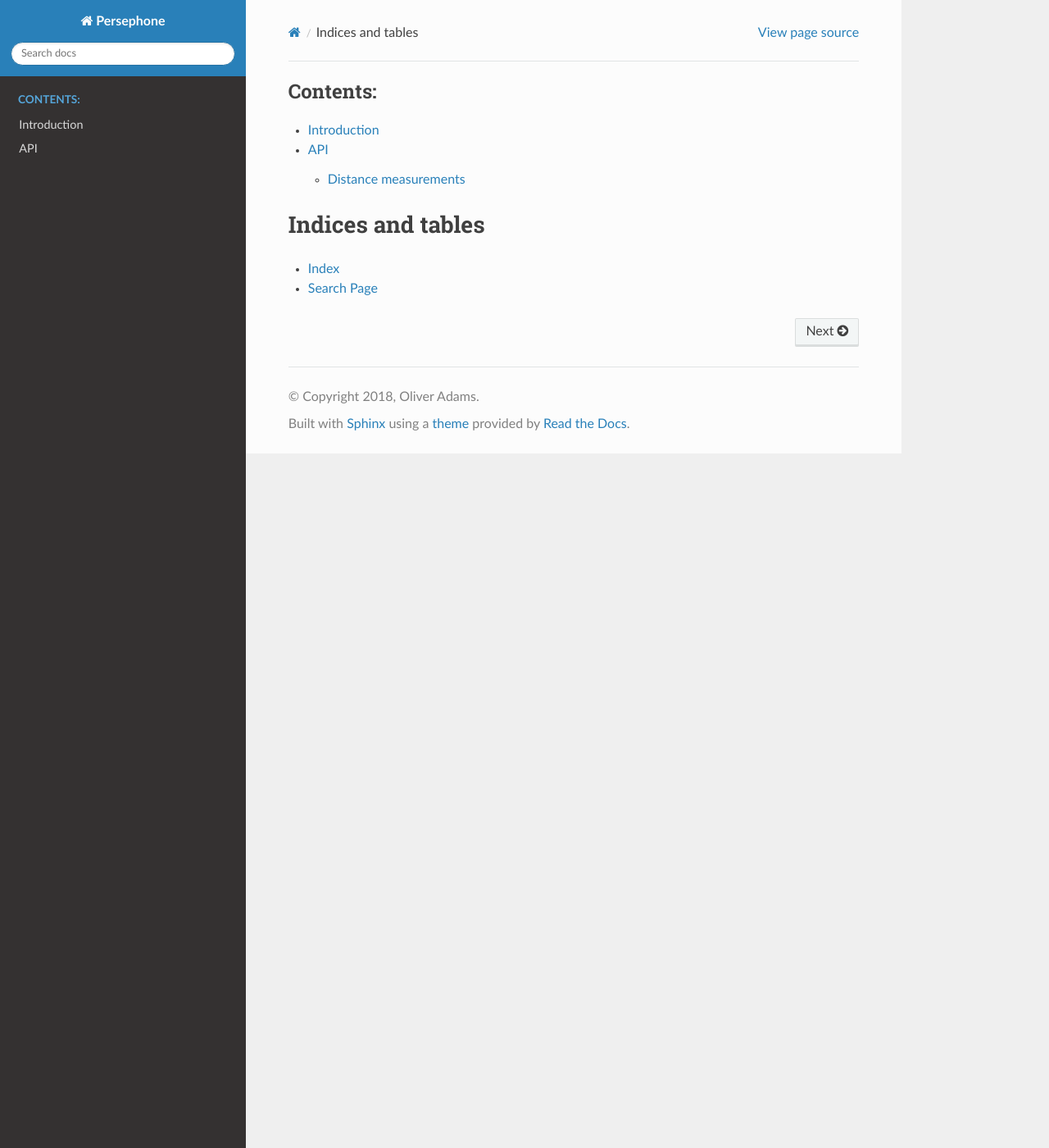
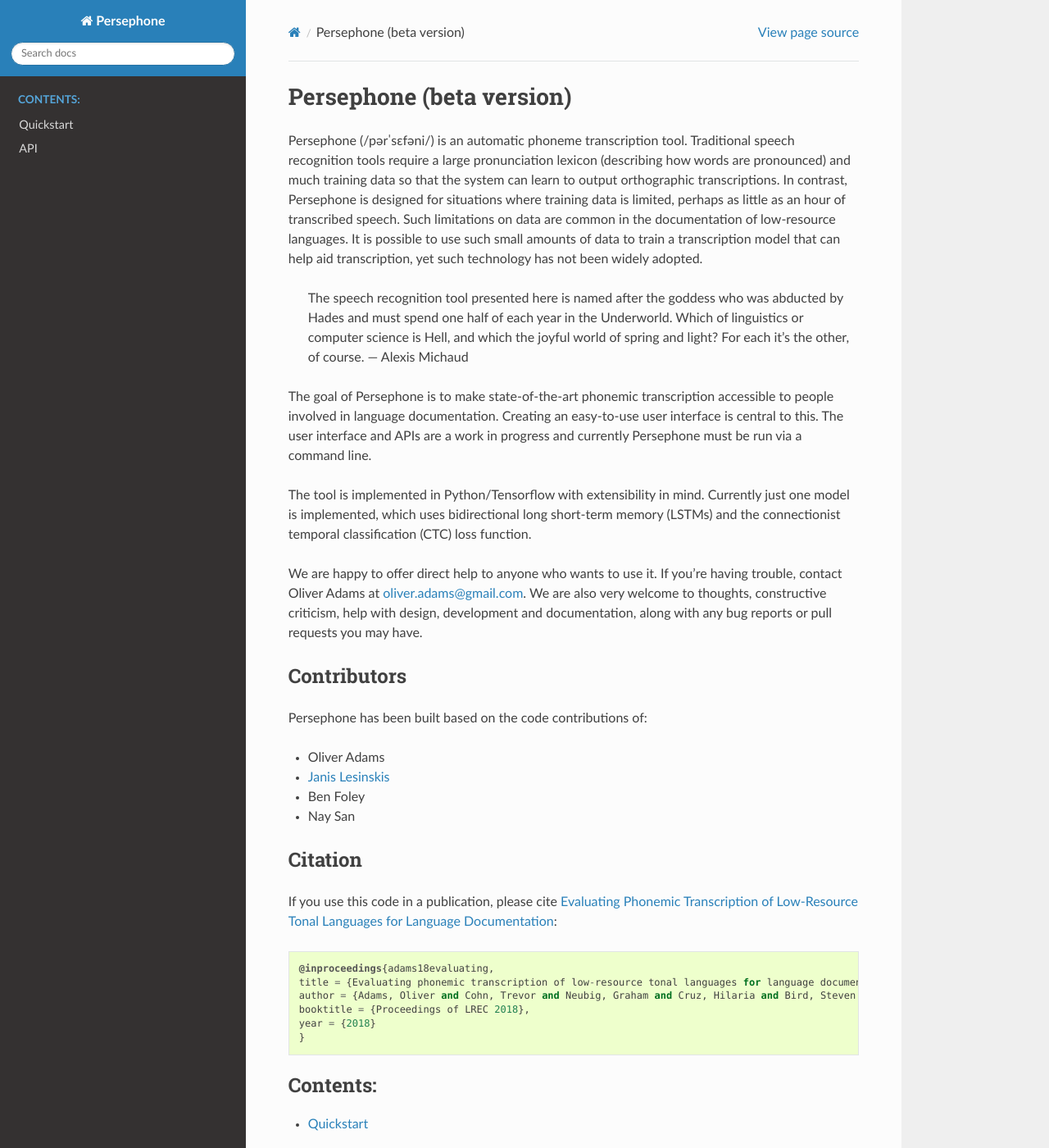
Before and after one commit to persephone-tools/persephone, a Sphinx documentation site: the page built from docs/index.rst, in a window 1280 px wide and 1400 px high. Shown: the whole window at 82% size. Built offline with Sphinx 7.4.7 and the Read the Docs theme 2.0.0, drawn with Linux system fonts in a browser that asks for light colours; some of the changed text lies outside the part shown.

Commit message:
Added quickstart to docs in its own page.

```diff
--- a/docs/api.rst
+++ b/docs/api.rst
@@ -1,5 +1,8 @@
 API
 ===
+
+.. Preprocessing
+.. -------------
 
 Distance measurements
 ---------------------
--- a/docs/index.rst
+++ b/docs/index.rst
@@ -3,20 +3,77 @@
    You can adapt this file completely to your liking, but it should at least
    contain the root `toctree` directive.
 
-.. Welcome to persephone's documentation!
-.. ======================================
+Persephone (beta version)
+=========================
 
-.. Some text
+Persephone (/pərˈsɛfəni/) is an automatic phoneme transcription tool.
+Traditional speech recognition tools require a large pronunciation
+lexicon (describing how words are pronounced) and much training data so
+that the system can learn to output orthographic transcriptions. In
+contrast, Persephone is designed for situations where training data is
+limited, perhaps as little as an hour of transcribed speech. Such
+limitations on data are common in the documentation of low-resource
+languages. It is possible to use such small amounts of data to train a
+transcription model that can help aid transcription, yet such technology
+has not been widely adopted.
+
+    The speech recognition tool presented here is named after the
+    goddess who was abducted by Hades and must spend one half of each
+    year in the Underworld. Which of linguistics or computer science is
+    Hell, and which the joyful world of spring and light? For each it’s
+    the other, of course. --- Alexis Michaud
+
+The goal of Persephone is to make state-of-the-art phonemic
+transcription accessible to people involved in language documentation.
+Creating an easy-to-use user interface is central to this. The user
+interface and APIs are a work in progress and currently Persephone must
+be run via a command line.
+
+The tool is implemented in Python/Tensorflow with extensibility in mind.
+Currently just one model is implemented, which uses bidirectional long
+short-term memory (LSTMs) and the connectionist temporal classification
+(CTC) loss function.
+
+We are happy to offer direct help to anyone who wants to use it. If
+you're having trouble, contact Oliver Adams at oliver.adams@gmail.com.
+We are also very welcome to thoughts, constructive criticism, help with
+design, development and documentation, along with any bug reports or
+pull requests you may have.
+
+Contributors
+------------
+
+Persephone has been built based on the code contributions of:
+
+* Oliver Adams
+* `Janis Lesinskis <https://www.customprogrammingsolutions.com/>`_
+* Ben Foley
+* Nay San
+
+Citation
+--------
+
+If you use this code in a publication, please cite `Evaluating Phonemic
+Transcription of Low-Resource Tonal Languages for Language
+Documentation <https://halshs.archives-ouvertes.fr/halshs-01709648/document>`_:
+
+::
+
+    @inproceedings{adams18evaluating,
+    title = {Evaluating phonemic transcription of low-resource tonal languages for language documentation},
+    author = {Adams, Oliver and Cohn, Trevor and Neubig, Graham and Cruz, Hilaria and Bird, Steven and Michaud, Alexis},
+    booktitle = {Proceedings of LREC 2018},
+    year = {2018}
+    }
 
 .. toctree::
-   :maxdepth: 2
    :caption: Contents:
 
-   introduction
+   quickstart
    api
 
 Indices and tables
-==================
+------------------
 
 * :ref:`genindex`
 * :ref:`search`
```
Also changed, not shown: docs/quickstart.rst (added, +360 -0 lines).
